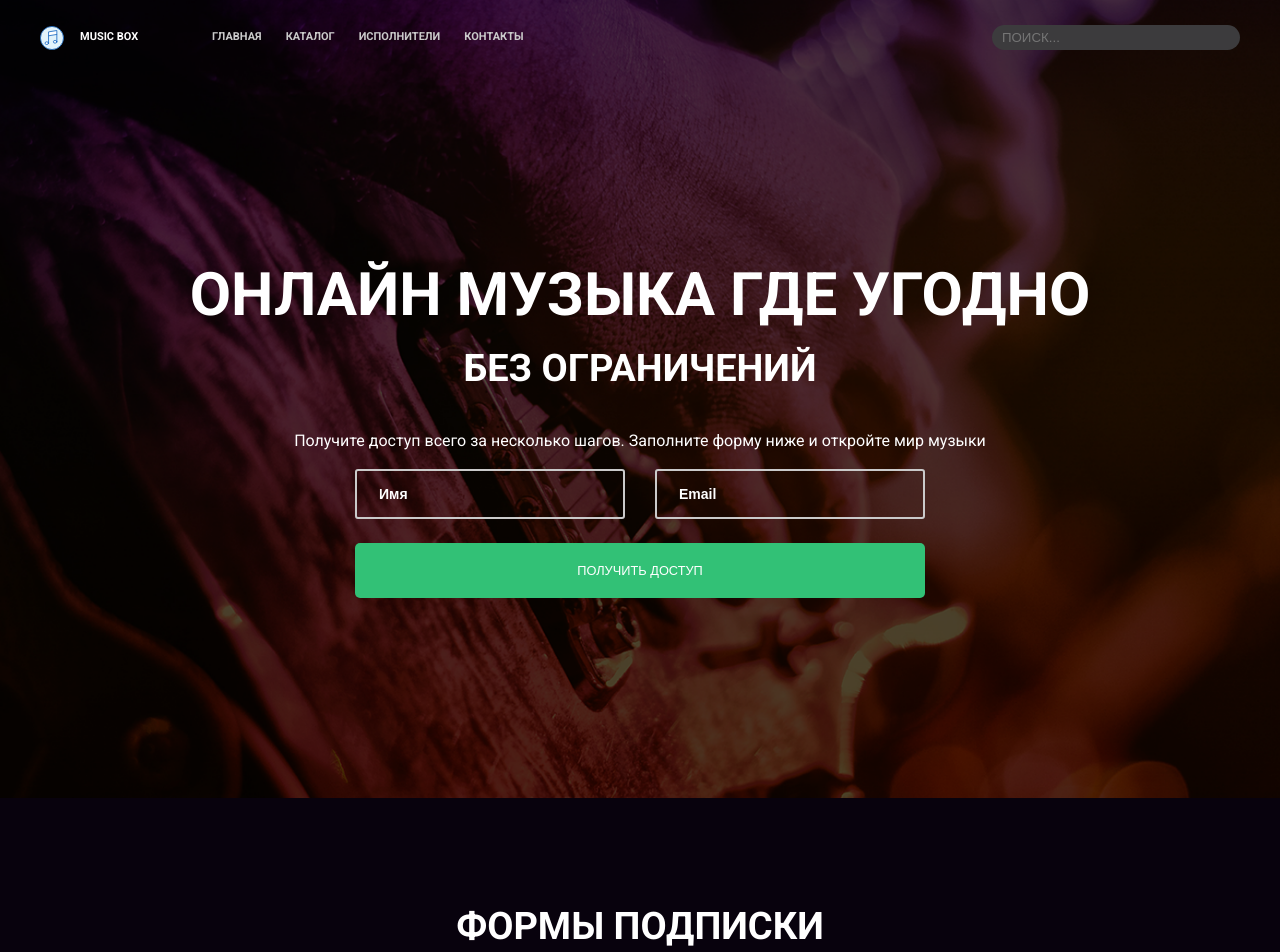
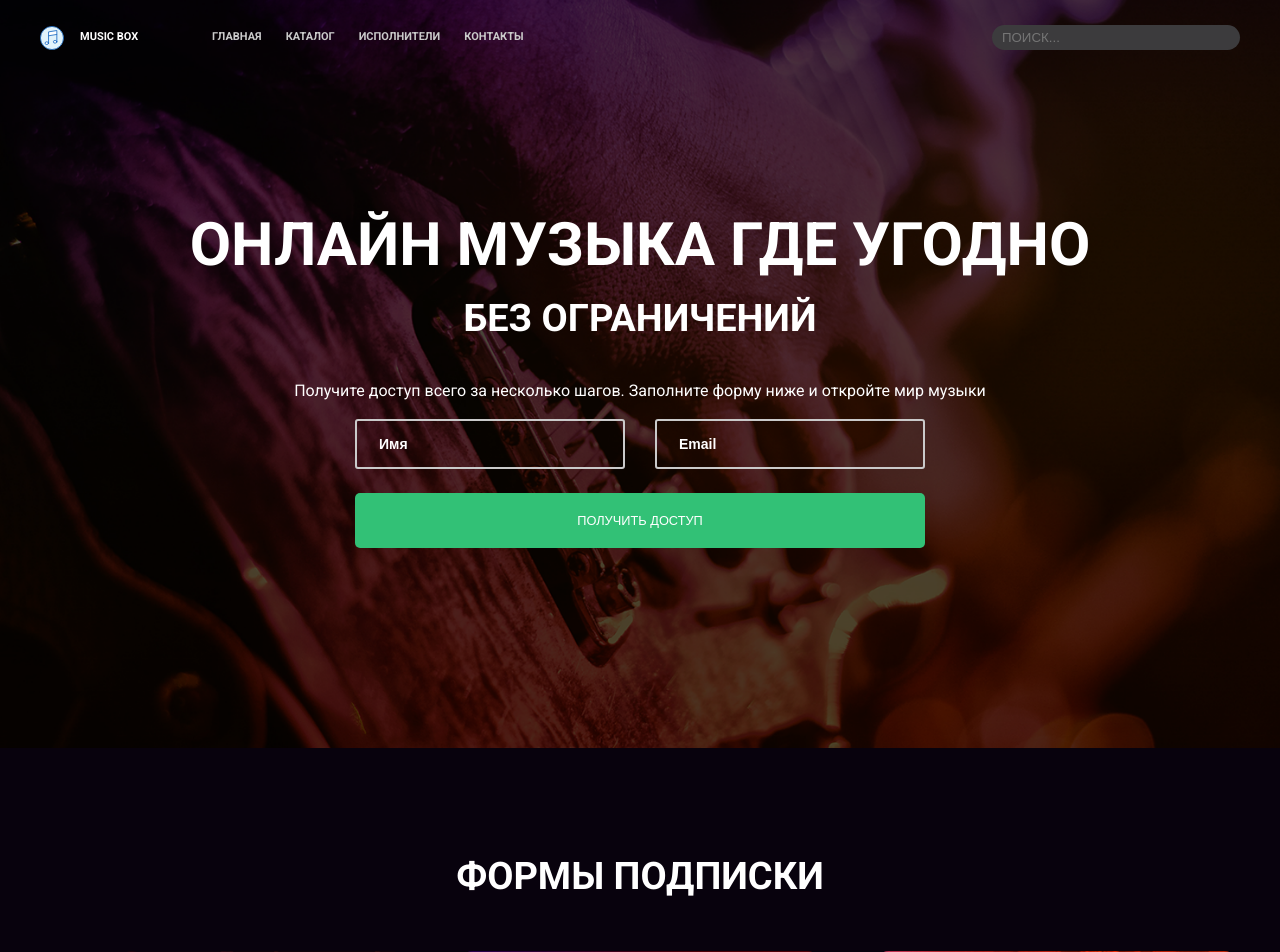
Before and after one commit to RainRa/layout-designer-project-lvl2, a PHP site: page /index.html in a window 1280 px wide. Shown: the top 952 px of the page. Run offline with PHP 8.4, Linux system fonts and the light colour scheme.

Commit message:
replace class pt-250 to pt-200

```diff
--- a/src/css/style.css
+++ b/src/css/style.css
@@ -505,10 +505,6 @@ body {
   padding-top: 200px;
 }
 
-.pt-250 {
-  padding-top: 250px;
-}
-
 .pb-200 {
   padding-bottom: 200px;
 }
--- a/src/index.html
+++ b/src/index.html
@@ -45,7 +45,7 @@
     </div>
   </header>
 
-  <section id="page-description" class="bg-banner-acces pt-250 pb-200">
+  <section id="page-description" class="bg-banner-acces pt-200 pb-200">
     <div class="container align-txt-center">
       <h1 class="h1">Онлайн музыка где угодно</h1>
       <h2 class="subtitle h2">Без ограничений</h2>
--- a/src/scss/base/_atomic.scss
+++ b/src/scss/base/_atomic.scss
@@ -258,10 +258,6 @@ body {
   padding-top: 200px;
 }
 
-.pt-250 {
-  padding-top: 250px;
-}
-
 .pb-200 {
   padding-bottom: 200px;
 }
```
